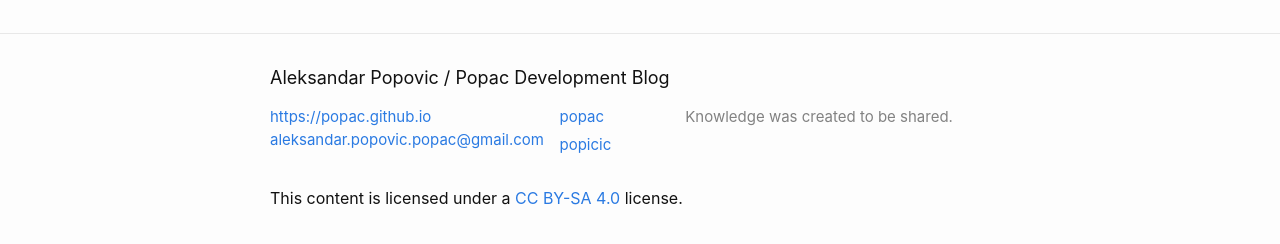
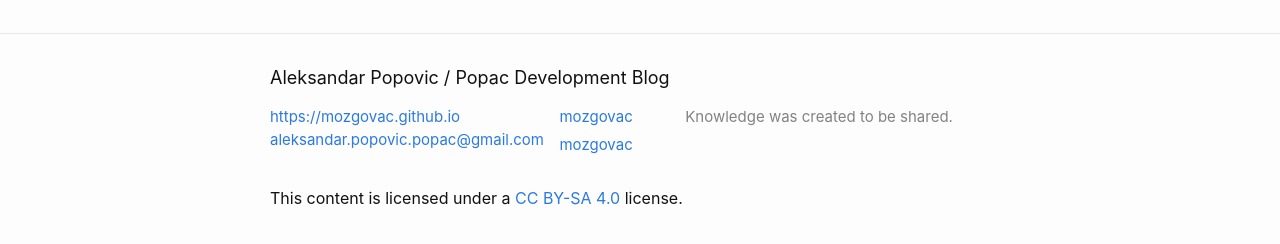
Before and after one commit to alek-popovic/alekskilled.github.io, a Jekyll site: the page built from index.md, in a window 1280 px wide. Shown: the part 645-889 px from the top of the page. Built offline with Jekyll 4.4.1, drawn with Linux system fonts in a browser that asks for light colours; comment, search, counter and statistics services are not loaded; part of the change alters nothing that is shown.

Commit message:
Setup new username

```diff
--- a/_config.yml
+++ b/_config.yml
@@ -1,29 +1,12 @@
-# Welcome to Jekyll!
-#
-# This config file is meant for settings that affect your whole blog, values
-# which you are expected to set up once and rarely edit after that. If you find
-# yourself editing this file very often, consider using Jekyll's data files
-# feature for the data you need to update frequently.
-#
-# For technical reasons, this file is *NOT* reloaded automatically when you use
-# 'bundle exec jekyll serve'. If you change this file, please restart the server process.
 
-# Site settings
-# These are used to personalize your new site. If you look in the HTML files,
-# you will see them accessed via {{ site.title }}, {{ site.email }}, and so on.
-# You can create any custom variable you would like, and they will be accessible
-# in the templates via {{ site.myvariable }}.
 title: Aleksandar Popovic / Popac Development Blog
 email: aleksandar.popovic.popac@gmail.com
-description: >- # this means to ignore newlines until "baseurl:"
-  Knowledge was created to be shared.
-baseurl: "" # the subpath of your site, e.g. /blog
-url: "https://popac.github.io"
-twitter_username: popicic
-github_username: popac
-disqus_username: popac
-
-# Build settings
+description: Knowledge was created to be shared.
+baseurl: ""
+url: "https://mozgovac.github.io"
+twitter_username: mozgovac
+github_username: mozgovac
+disqus_username: mozgovac
 markdown: kramdown
 theme: minima
 plugins:
```
